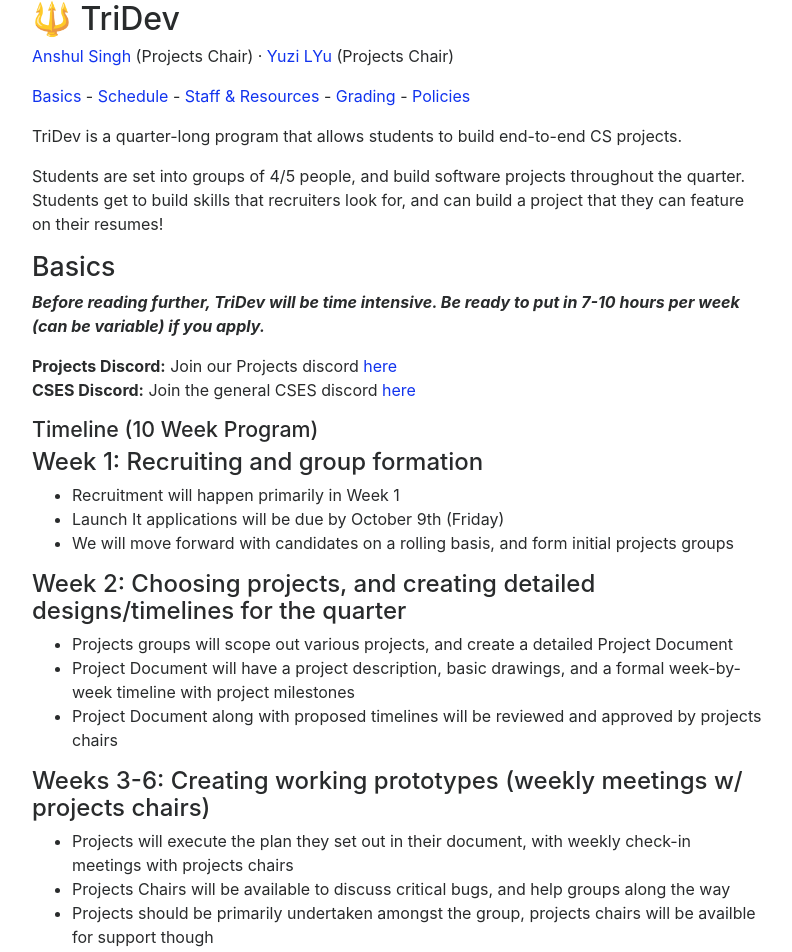
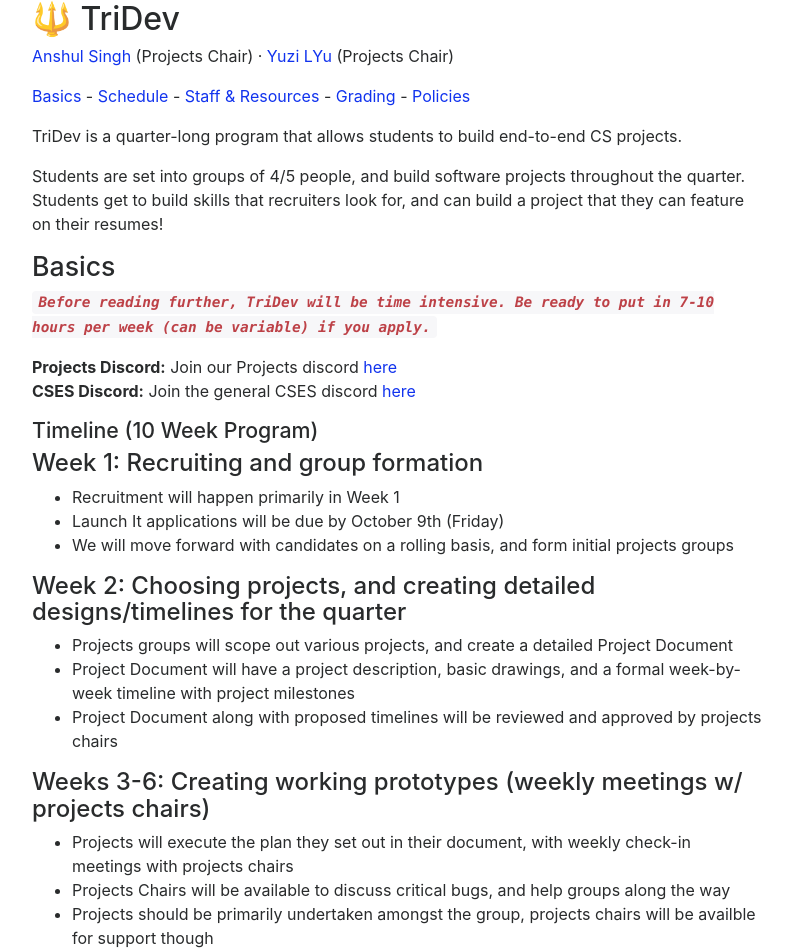
Before and after one commit to ucsdcses/tridev, a Jekyll site: the page built from index.md, in a window 1280 px wide. Shown: the top 952 px of the page, without its empty margins (243-1035 px from the left). Built offline with Jekyll 4.4.1, drawn with Linux system fonts in a browser that asks for light colours; nearby versions of some CDN libraries; our own code applies the rules of GitHub Pages for plain Markdown files.

```diff
--- a/index.md
+++ b/index.md
@@ -20,7 +20,7 @@ Students are set into groups of 4/5 people, and build software projects througho
 
 ## Basics
 
-***Before reading further, TriDev will be time intensive. Be ready to put in 7-10 hours per week (can be variable) if you apply.***
+***`Before reading further, TriDev will be time intensive. Be ready to put in 7-10 hours per week (can be variable) if you apply.`***
 
 **Projects Discord:** Join our Projects discord [here](https://discord.gg/wPj9xzw)
 **CSES Discord:** Join the general CSES discord [here](https://discord.gg/cnUQRRb)
```
